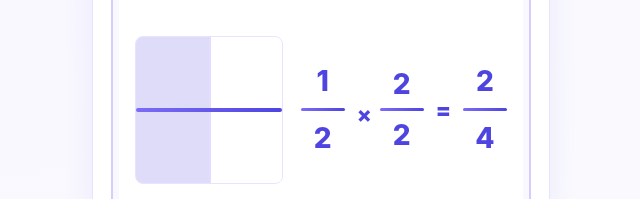
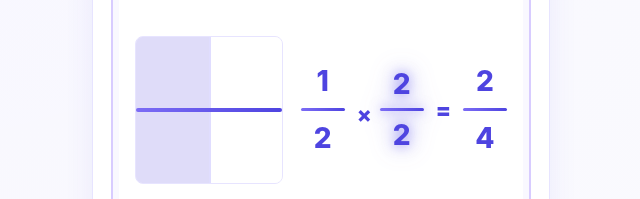
Before and after one commit to destinynguyen/Simplifying-Fractions, a React (Vite) app: page / in a window 1280 px wide. Both pictures are taken after a click on the button "next". Shown: the part 170-369 px from the top of the page, without its empty margins (319-959 px from the left). Built offline with nearby package versions, Linux system fonts and the light colour scheme.

Commit message:
feat(ui): add glow highlight to multiplier (2/2, 3/3); prefer Proxima Nova font; minor layout tweaks

```diff
--- a/src/App.jsx
+++ b/src/App.jsx
@@ -184,7 +184,7 @@ export default function App() {
                 {(step >= 1) && (
                   <span className={`multiplier appear ${showMultiplier ? 'visible' : ''}`} aria-label={multiplierAria}>
                     {operatorSymbol}
-                    <span className="mini-frac">
+                    <span className={`mini-frac ${showMultiplier ? 'glow' : ''}`}>
                       <span className="mini-num">{factor}</span>
                       <span className="bar" />
                       <span className="mini-den">{factor}</span>
--- a/src/styles.css
+++ b/src/styles.css
@@ -22,7 +22,9 @@
 html, body, #root { height: 100%; }
 body {
   margin: 0;
-  font-family: Inter, ui-sans-serif, system-ui, -apple-system, Segoe UI, Roboto, Helvetica, Arial, "Apple Color Emoji", "Segoe UI Emoji";
+  font-family: "Proxima Nova", ProximaNova, Inter, ui-sans-serif, system-ui, -apple-system, "Segoe UI", Roboto, Helvetica, Arial, "Apple Color Emoji", "Segoe UI Emoji";
+  -webkit-font-smoothing: antialiased;
+  -moz-osx-font-smoothing: grayscale;
   color: var(--text);
   background: radial-gradient(1200px 800px at 10% -10%, #f7f6ff, transparent), var(--bg);
 }
@@ -306,6 +308,13 @@ body {
 
 .step0-up { transform: translateY(-36px); }
 
+.mini-frac.glow {
+  position: relative;
+  filter: drop-shadow(0 0 6px rgba(79, 70, 229, 0.55)) drop-shadow(0 0 12px rgba(79, 70, 229, 0.4));
+}
+.mini-frac.glow .mini-num,
+.mini-frac.glow .mini-den { color: var(--purple-600); }
+
 @media (max-width: 640px) {
   :root { --box-size: min(320px, 92vw); }
   .fraction .numerator, .fraction .denominator { font-size: 38px; }
```
